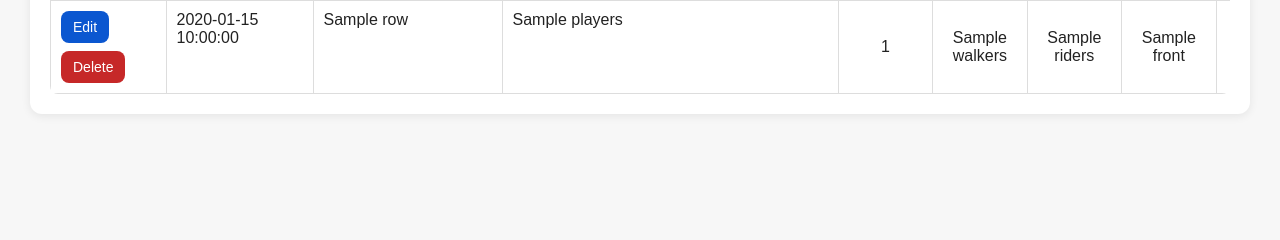
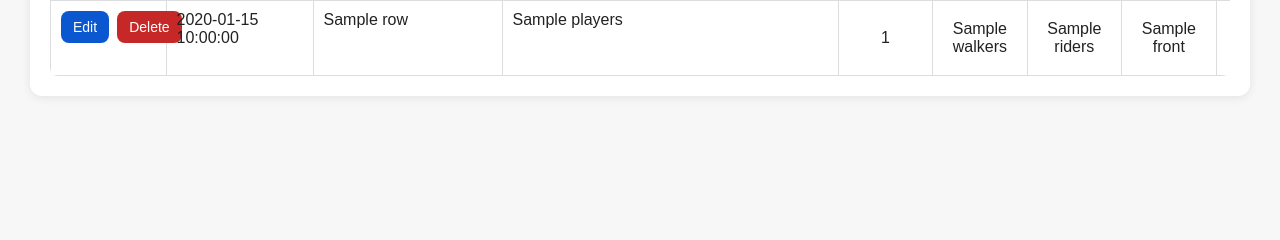
Before and after one commit to nicholasdemarcoo-ui/pacecontrol, a Flask app: template templates/tee_sheet.html in a window 1280 px wide. Shown: the part 332-572 px from the top of the page. Run offline with Flask 3, Linux system fonts and the light colour scheme; the template is opened without the code that fills it: most values are stand-ins (such as "Sample title", 1, 10 or a date in 2020).

Commit message:
Update tee_sheet.html

```diff
--- a/templates/tee_sheet.html
+++ b/templates/tee_sheet.html
@@ -176,7 +176,7 @@
             display: flex;
             gap: 8px;
             align-items: center;
-            flex-wrap: wrap;
+            flex-wrap: nowrap;
         }
 
         .btn {
```
